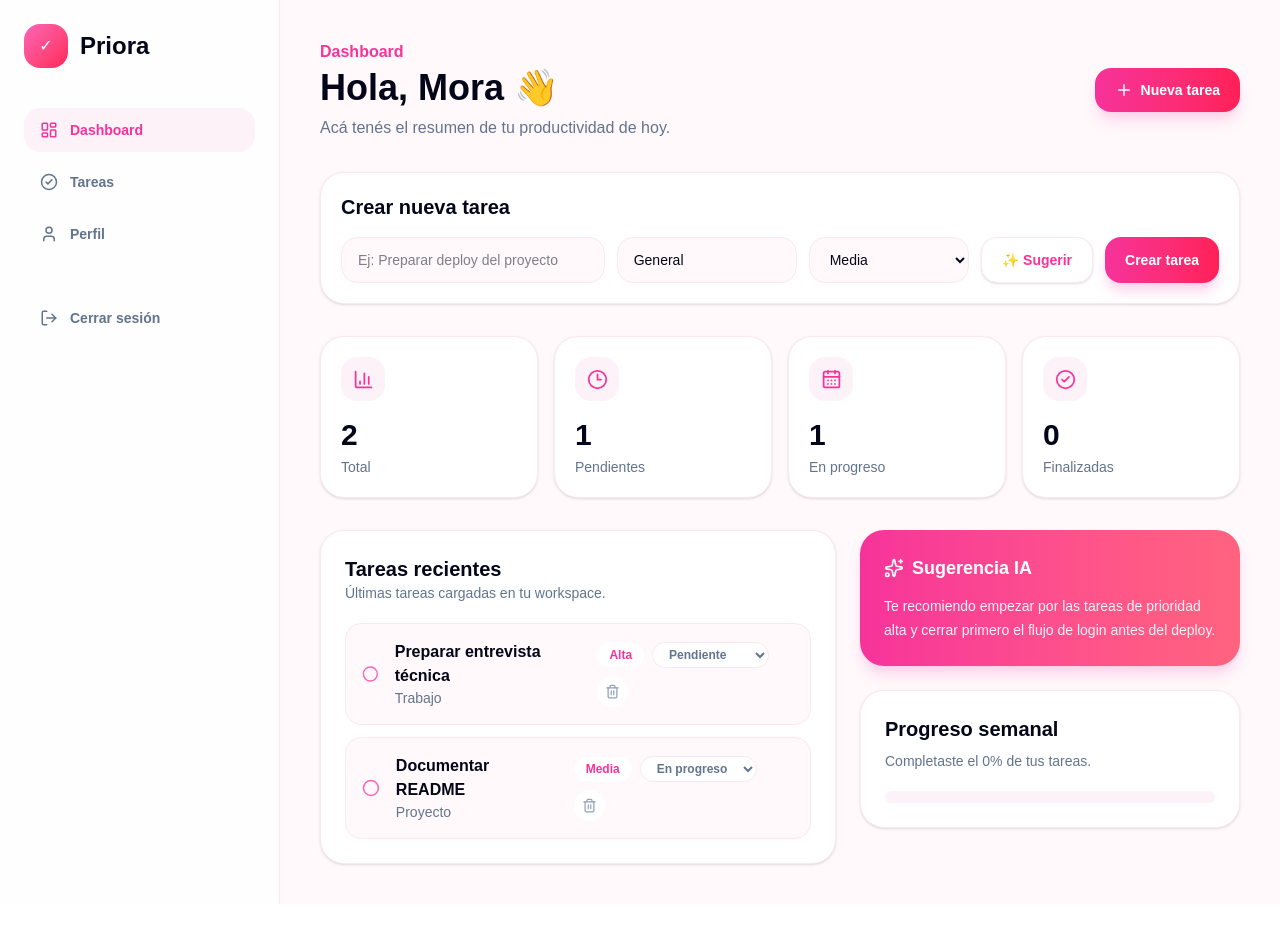
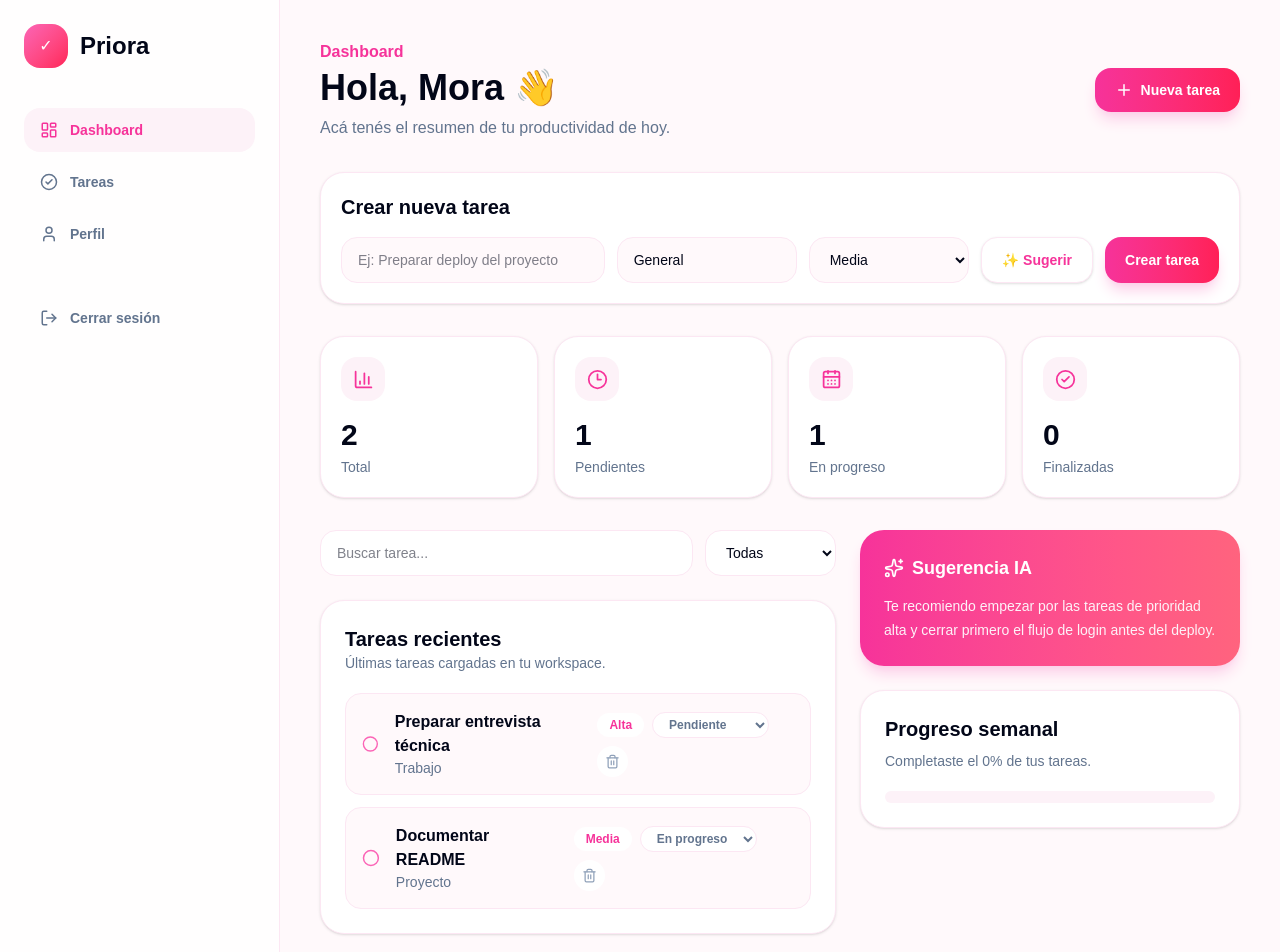
Before and after one commit to moracicero/priora, a Next.js app: page /dashboard in a window 1280 px wide. Shown: the top 952 px of the page. Before the commit the page ends 904 px from the top, so only its background shows below. Built offline with nearby package versions, Linux system fonts and the light colour scheme.

Commit message:
feat: add task search and status filters

```diff
--- a/app/dashboard/page.tsx
+++ b/app/dashboard/page.tsx
@@ -1,4 +1,5 @@
 "use client";
+
 /* eslint-disable react-hooks/set-state-in-effect */
 
 import { useEffect, useState } from "react";
@@ -33,6 +34,7 @@ const initialTasks: Task[] = [
     status: "En progreso",
   },
 ];
+
 function suggestPriority(title: string): Task["priority"] {
   const text = title.toLowerCase();
 
@@ -64,8 +66,11 @@ export default function DashboardPage() {
   const [taskPriority, setTaskPriority] = useState<Task["priority"]>("Media");
   const [tasks, setTasks] = useState<Task[]>(initialTasks);
   const [aiMessage, setAiMessage] = useState("");
-
   const [isLoaded, setIsLoaded] = useState(false);
+  const [search, setSearch] = useState("");
+  const [filterStatus, setFilterStatus] = useState<Task["status"] | "Todas">(
+    "Todas"
+  );
 
   useEffect(() => {
     const savedTasks = window.localStorage.getItem(STORAGE_KEY);
@@ -127,6 +132,17 @@ useEffect(() => {
   function handleDeleteTask(id: string) {
     setTasks(tasks.filter((task) => task.id !== id));
   }
+
+  const filteredTasks = tasks.filter((task) => {
+    const matchesSearch =
+      task.title.toLowerCase().includes(search.toLowerCase()) ||
+      task.category.toLowerCase().includes(search.toLowerCase());
+
+    const matchesStatus =
+      filterStatus === "Todas" || task.status === filterStatus;
+
+    return matchesSearch && matchesStatus;
+  });
 
   const completedPercentage =
     tasks.length === 0
@@ -216,12 +232,14 @@ useEffect(() => {
                 <option value="Media">Media</option>
                 <option value="Baja">Baja</option>
               </select>
+
               <button
                 onClick={handleSuggestPriority}
                 className="rounded-2xl border border-pink-100 bg-white px-5 py-3 text-sm font-bold text-pink-500 shadow-sm hover:bg-pink-50"
               >
                 ✨ Sugerir
               </button>
+
               <button
                 onClick={handleCreateTask}
                 className="rounded-2xl bg-gradient-to-r from-pink-500 to-rose-500 px-5 py-3 text-sm font-bold text-white shadow-lg shadow-pink-200"
@@ -229,6 +247,7 @@ useEffect(() => {
                 Crear tarea
               </button>
             </div>
+
             {aiMessage && (
               <p className="mt-3 rounded-2xl bg-pink-50 px-4 py-3 text-sm font-bold text-pink-500">
                 ✨ {aiMessage}
@@ -239,11 +258,37 @@ useEffect(() => {
           <StatsCards tasks={tasks} />
 
           <section className="mt-8 grid gap-6 xl:grid-cols-[1fr_380px]">
+            <div>
+              <section className="mb-6 flex flex-col gap-3 md:flex-row">
+                <input
+                  value={search}
+                  onChange={(event) => setSearch(event.target.value)}
+                  placeholder="Buscar tarea..."
+                  className="flex-1 rounded-2xl border border-pink-100 bg-white px-4 py-3 text-sm outline-none focus:border-pink-400"
+                />
+
+                <select
+                  value={filterStatus}
+                  onChange={(event) =>
+                    setFilterStatus(
+                      event.target.value as Task["status"] | "Todas"
+                    )
+                  }
+                  className="rounded-2xl border border-pink-100 bg-white px-4 py-3 text-sm outline-none focus:border-pink-400"
+                >
+                  <option value="Todas">Todas</option>
+                  <option value="Pendiente">Pendiente</option>
+                  <option value="En progreso">En progreso</option>
+                  <option value="Finalizada">Finalizada</option>
+                </select>
+              </section>
+
               <TaskList
-              tasks={tasks}
+                tasks={filteredTasks}
                 onUpdateStatus={handleUpdateTaskStatus}
                 onDeleteTask={handleDeleteTask}
               />
+            </div>
 
             <aside className="space-y-6">
               <AIWidget />
--- a/package.json
+++ b/package.json
@@ -9,13 +9,15 @@
     "lint": "eslint"
   },
   "dependencies": {
+    "@supabase/auth-helpers-nextjs": "^0.15.0",
     "@supabase/ssr": "^0.12.0",
-    "@supabase/supabase-js": "^2.108.2",
+    "@supabase/supabase-js": "^2.110.0",
     "clsx": "^2.1.1",
     "lucide-react": "^1.21.0",
     "next": "16.2.9",
     "react": "19.2.4",
     "react-dom": "19.2.4",
+    "react-hot-toast": "^2.6.0",
     "tailwind-merge": "^3.6.0"
   },
   "devDependencies": {
```
Also changed, not shown: 1 other file (tests, documents, lock files or other folders). Lines whose indentation alone changed are shown as unchanged.
